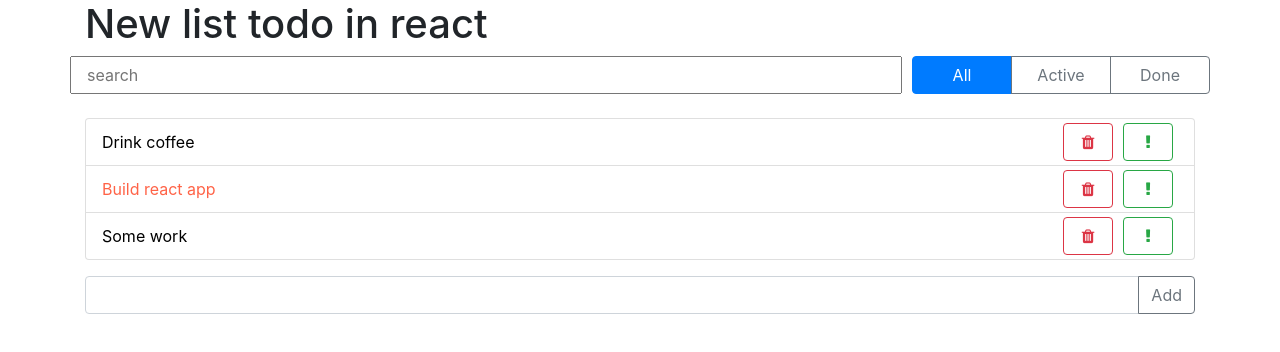
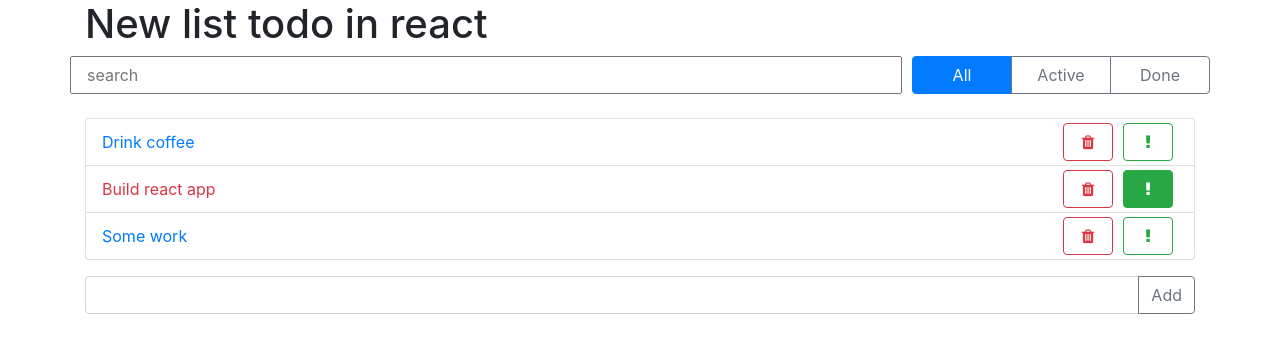
Before and after one commit to Maksim996/Learn-React, a React (Create React App) app: page / in a window 1280 px wide. Shown: the top 352 px of the page. Built offline with nearby package versions, Linux system fonts and the light colour scheme.

Commit message:
click on label and important

```diff
--- a/src/components/TodoListItem/TodoListItem.css
+++ b/src/components/TodoListItem/TodoListItem.css
@@ -3,7 +3,14 @@
     align-items: center;
     justify-content: space-between;
 }
+.todo-list-item span {
+    cursor: pointer;
+}
 .todo-list-item button {
     min-width: 50px;
     margin: 0 5px;
 }
+.todo-list-item .done {
+    text-decoration: line-through;
+    font-weight: bold;
+}
--- a/src/components/TodoListItem/TodoListItem.js
+++ b/src/components/TodoListItem/TodoListItem.js
@@ -2,21 +2,37 @@ import React, { Component } from 'react';
 import './TodoListItem.css'
 
 export default class TodoListItem extends Component {
+ state = {
+   done: false,
+   important: this.props.important
+  };
+
+ onLabelClick = () => {
+    this.setState(({ done })=>{ return { done: !done }});
+ };
+
+ onImportantClick = () => {
+   this.setState(({important}) => {return { important: !important }})
+ };
+
  render() {
-   const {label, important} = this.props;
+   const {label} = this.props;
+   const {done, important} = this.state;
+   const classLabel = [important ? 'text-danger' :'text-primary'];
 
-   const style = {
-     color : important ? "tomato" : "black"
-   };
+   if (done) classLabel.push('done');
 
    return (
      <div className="todo-list-item">
-       <span style={style}>{ label }</span>
+       <span className={classLabel.join(' ')} onClick={this.onLabelClick}>{ label }</span>
        <div className="d-flex align-items-center" role="group" aria-label="Basic example">
          <button type="button" className="btn btn-outline-danger">
            <i className="fa fa-trash"></i>
          </button>
-         <button type="button" className="btn btn-outline-success">
+         <button type="button"
+                 className={`btn btn-outline-success ${important ? "active" : ""}`}
+                 onClick={this.onImportantClick}
+         >
            <i className="fa fa-exclamation"></i>
          </button>
        </div>
```
